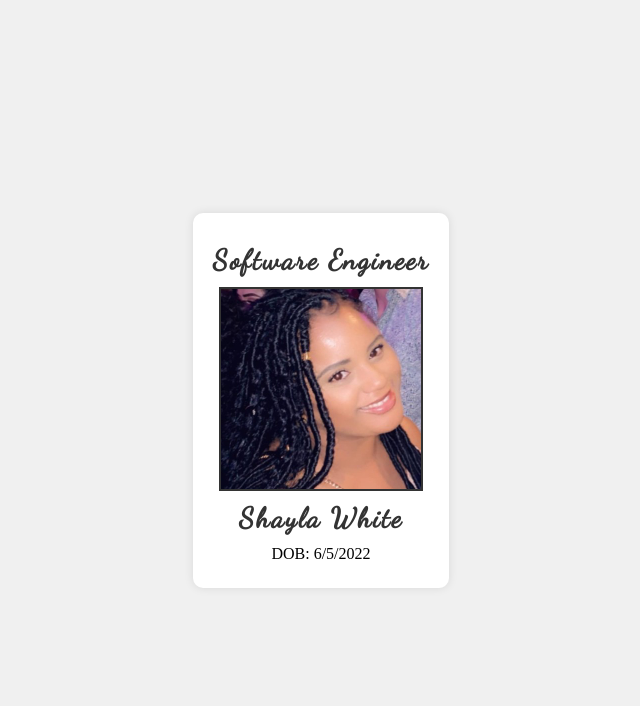
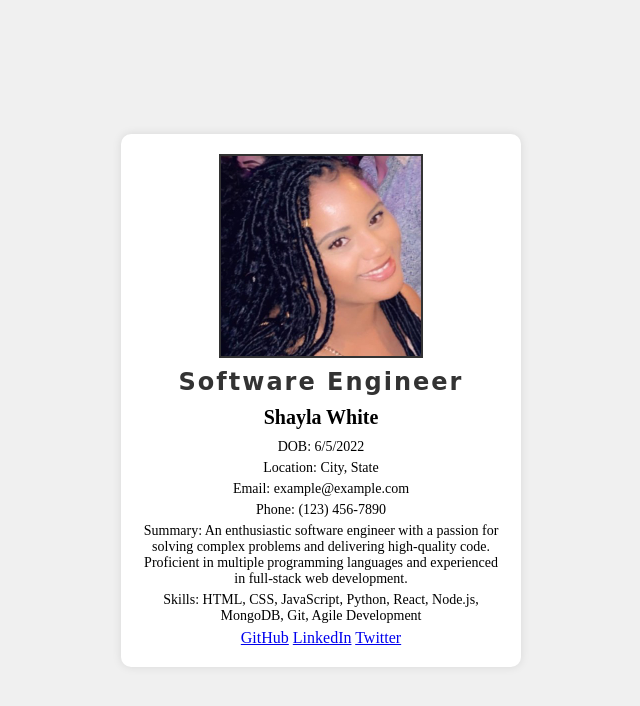
Before and after one commit to ShaylaWhite/portfolio_2, a plain HTML site: page index.html in a window 1280 px wide. Shown: the whole page, without its empty margins (319-959 px from the left). Drawn offline with Linux system fonts and the light colour scheme; files whose address does not match are found by name.

Commit message:
added in details

```diff
--- a/index.html
+++ b/index.html
@@ -12,10 +12,24 @@
   <body>
     <div class="container">
         <div class="id-card">
-            <h1>Software Engineer</h1> <!-- Add the "Software Engineer" title above the ID picture -->
-            <img src="C:\Users\shayl\sei\portfolio\shayla.png" alt="Driver's Photo">
-            <h1>Shayla White</h1>
-            <p>DOB: 6/5/2022</p>
+            <img src="C:\Users\shayl\sei\portfolio\shayla.png" alt="Profile Picture">
+            <h1 class="title">Software Engineer</h1>
+            <h2 class="name">Shayla White</h2>
+            <p class="dob">DOB: 6/5/2022</p>
+            <p class="location">Location: City, State</p>
+            <p class="email">Email: example@example.com</p>
+            <p class="phone">Phone: (123) 456-7890</p>
+            <p class="summary">Summary: An enthusiastic software engineer with a passion for solving complex problems and delivering high-quality code. Proficient in multiple programming languages and experienced in full-stack web development.</p>
+            <p class="skills">Skills: HTML, CSS, JavaScript, Python, React, Node.js, MongoDB, Git, Agile Development</p>
+            <div class="social-media">
+                <a href="https://github.com/yourusername" target="_blank">GitHub</a>
+                <a href="https://linkedin.com/in/yourusername" target="_blank">LinkedIn</a>
+                <a href="https://twitter.com/yourusername" target="_blank">Twitter</a>
+            </div>
+            <div class="qr-code">
+                <!-- Add your QR code image here -->
+                <!-- You can use an online QR code generator to create the image -->
+            </div>
         </div>
     </div>
 
--- a/styles.css
+++ b/styles.css
@@ -2,6 +2,8 @@
 
 /* Import the custom signature font from Google Fonts */
 @import url('https://fonts.googleapis.com/css2?family=Dancing+Script&display=swap');
+
+/* style.css */
 
 body {
   margin: 0;
@@ -41,15 +43,20 @@ body {
 
 .id-card h1 {
   margin: 10px 0;
-  font-size: 28px; /* Adjust the font size as needed */
-  font-family: 'Dancing Script', cursive; /* Use the custom signature font */
-  letter-spacing: 2px; /* Increase letter spacing for a more natural signature flow */
-  color: #333; /* Use an appropriate color for the signature */
+  font-size: 24px; /* Adjust the font size as needed for the Software Engineer title */
+  font-family: 'Your Custom Signature Font', cursive; /* Use a custom font for the Software Engineer title */
+  letter-spacing: 2px; /* Increase letter spacing for a more realistic look */
+  color: #333; /* Use an appropriate color for the Software Engineer title */
+}
+
+.id-card h2 {
+  margin: 10px 0;
+  font-size: 20px; /* Adjust the font size as needed for the name */
 }
 
 .id-card p {
   margin: 5px 0;
-  font-size: 16px; /* Adjust the font size as needed */
+  font-size: 14px; /* Adjust the font size as needed for the personal details */
 }
 
 /* Add more styles for the rest of the ID card content as needed */
```
